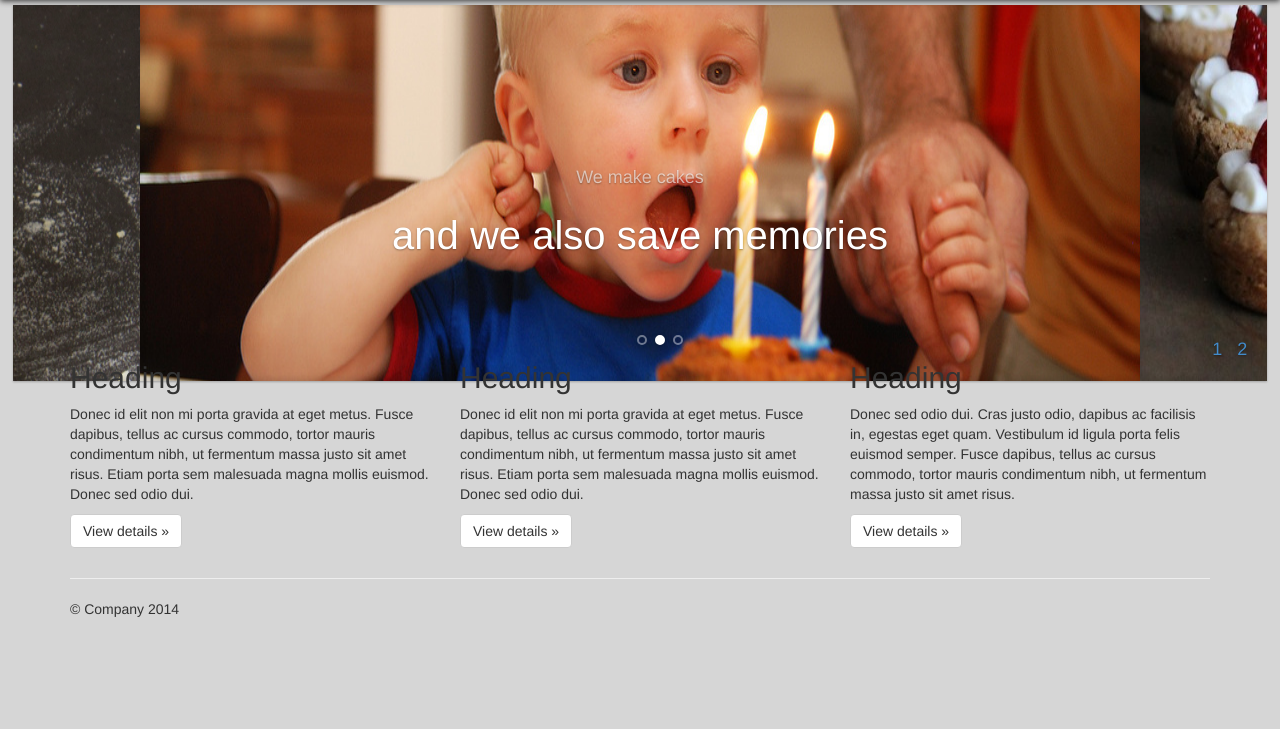
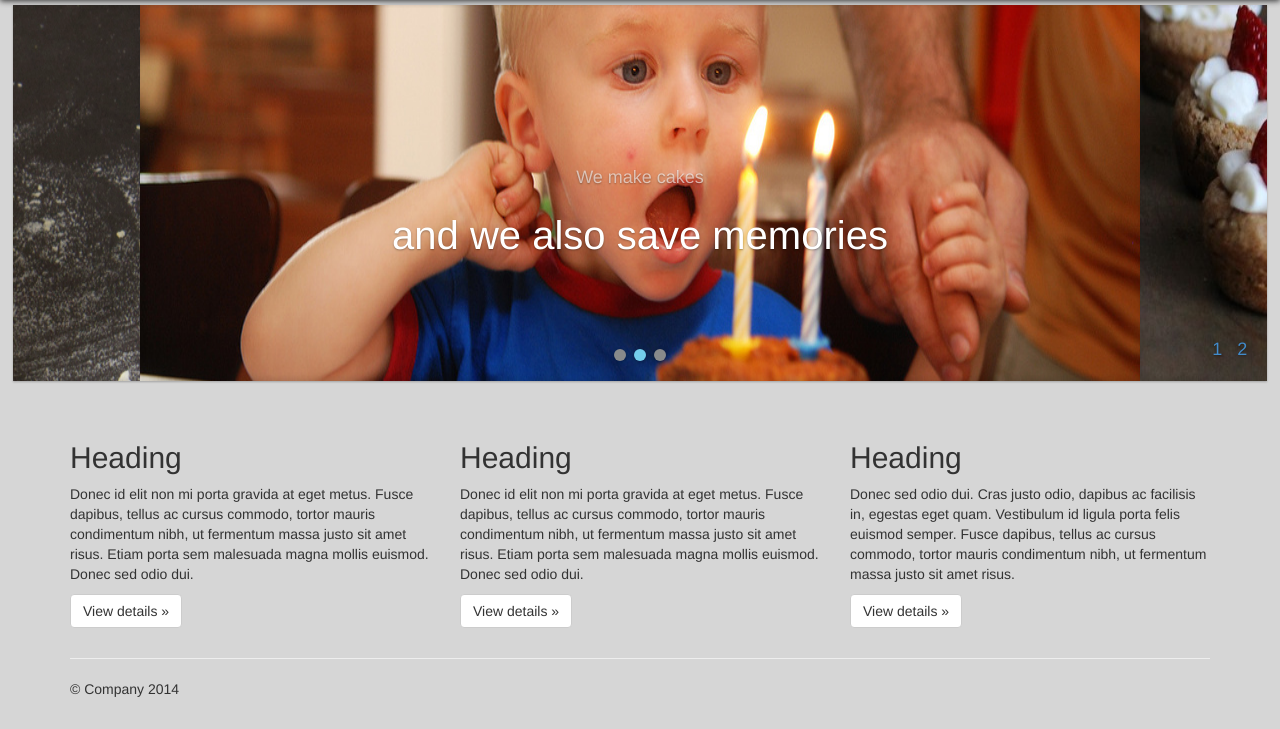
Before and after one commit to kirkzwy/PresentCakeWebsite, a plain HTML site: page index.html in a window 1280 px wide. Shown: the part 85-814 px from the top of the page. Drawn offline with nearby package versions, Linux system fonts and the light colour scheme.

Commit message:
slideshow style change

```diff
--- a/assets/css/jumbotron.css
+++ b/assets/css/jumbotron.css
@@ -26,9 +26,8 @@ body {
 /** underslider slideshow style **/
 .banner {
   position: relative;
-  top: 40px;
   width: 98%;
-  margin: 0 auto;
+  margin: 40px auto;
   overflow: auto;
 
   font-size: 18px;
@@ -116,28 +115,29 @@ body {
 	  right: 0;
 	  bottom: 20px;
 	  margin: 0;
+	  padding: 0;
+	  line-height: 12px;
+
 	}
 	  .banner .dots li {
 		display: inline-block;
-		width: 10px;
-		height: 10px;
+		width: 12px;
+		height: 12px;
 		margin: 0 4px;
 
 		text-indent: -999em;
 
-		border: 2px solid #fff;
-		border-radius: 6px;
+		border-radius: 12px;
 
 		cursor: pointer;
-		opacity: .4;
+		background-color: #888A8B;
 
 		-webkit-transition: background .5s, opacity .5s;
 		-moz-transition: background .5s, opacity .5s;
 		transition: background .5s, opacity .5s;
 	  }
 		.banner .dots li.active {
-		  background: #fff;
-		  opacity: 1;
+		  background: #73CDEB;
 		}
 
 	.banner .arrows {
```
